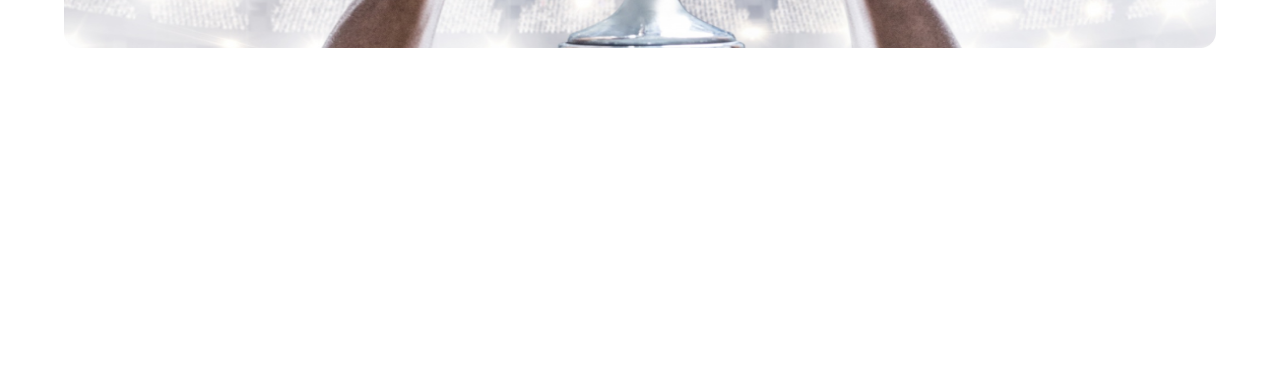
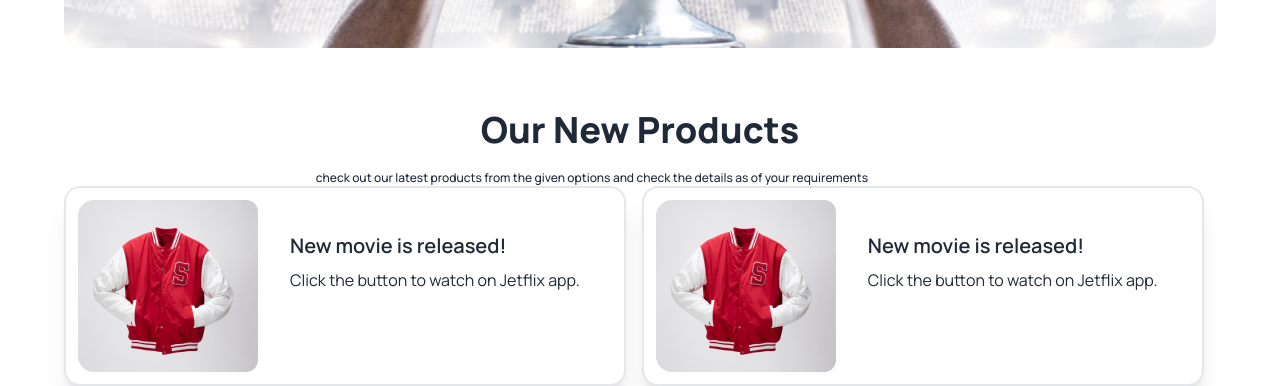
Before and after one commit to Rezaul1830187/Hockeys, a plain HTML site: page index.html in a window 1280 px wide. Shown: the part 638-1024 px from the top of the page. Before the commit the page ends 800 px from the top, so only its background shows below. Drawn offline with nearby package versions, Linux system fonts and the light colour scheme.

Commit message:
header section done

```diff
--- a/index.html
+++ b/index.html
@@ -82,8 +82,37 @@
       </div>
     </div>
   </header>
-    <main></main>
-    <footer></footer>
+  <main>
+    <section class="mt-14">
+        <div class="text-center">
+          <h2 class="text-4xl font-extrabold mb-5">Our New Products</h2>
+          <p class="w-1/2 ml-60 text-xs font-medium"> check out our latest products from the given options and check the details as of your requirements</p>
+        </div>
+        <div class="flex gap-4">
+          <div class="card card-side bg-base-100 shadow-xl p-3 border-solid border-2">
+            <figure><img src="Images/5.png" alt=""/></figure>
+            <div class="card-body">
+              <h2 class="card-title">New movie is released!</h2>
+              <p>Click the button to watch on Jetflix app.</p>
+              <div class="card-actions justify-end">
+
+              </div>
+            </div>
+          </div>
+          <div class="card card-side bg-base-100 shadow-xl p-3 border-solid border-2">
+            <figure><img src="Images/5.png" alt=""/></figure>
+            <div class="card-body">
+              <h2 class="card-title">New movie is released!</h2>
+              <p>Click the button to watch on Jetflix app.</p>
+              <div class="card-actions justify-end">
+
+              </div>
+            </div>
+          </div>
+        </div>
+    </section>
+  </main>
+  <footer></footer>
 
 </body>
 </html>
```
